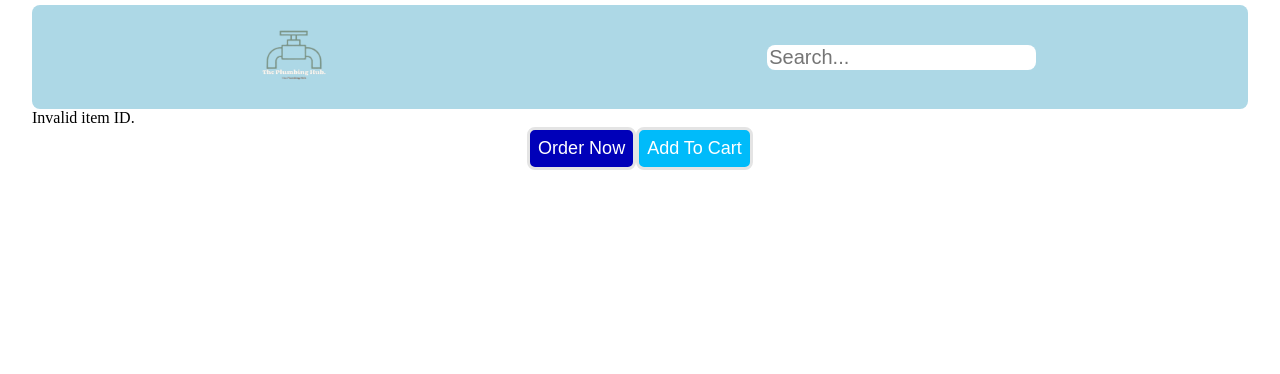
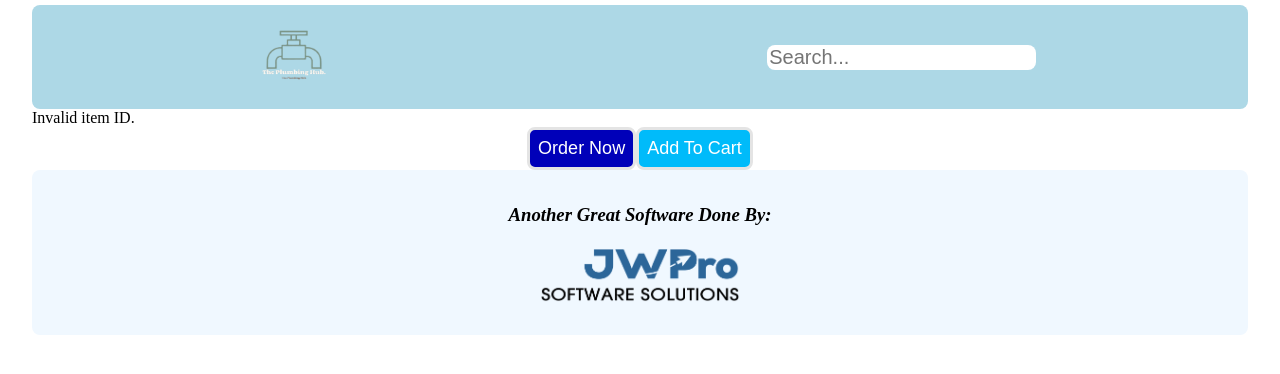
Before and after one commit to yankiweiss/full-stack-plumbing-ecomerce, a website: page public/item.html in a window 1280 px wide. Drawn offline with Linux system fonts and the light colour scheme.

Commit message:
added footer to all pages

```diff
--- a/public/item.html
+++ b/public/item.html
@@ -44,7 +44,17 @@
             </div>
 
 
+
+
     </div>
+
+    <footer style="background-color: aliceblue; padding: 15px; border-radius: 8px">
+      <h3 style="text-align: center; font-style: italic">
+        Another Great Software Done By:
+        <br /><br /><img id="jw-image" style="width: 200px; display: block; margin: auto"
+          src="images/JW logo Trasparent-01.png" />
+      </h3>
+    </footer>
 
 
 
```
Also changed, not shown: public/categoryProducts.html (+8 -0 lines).
